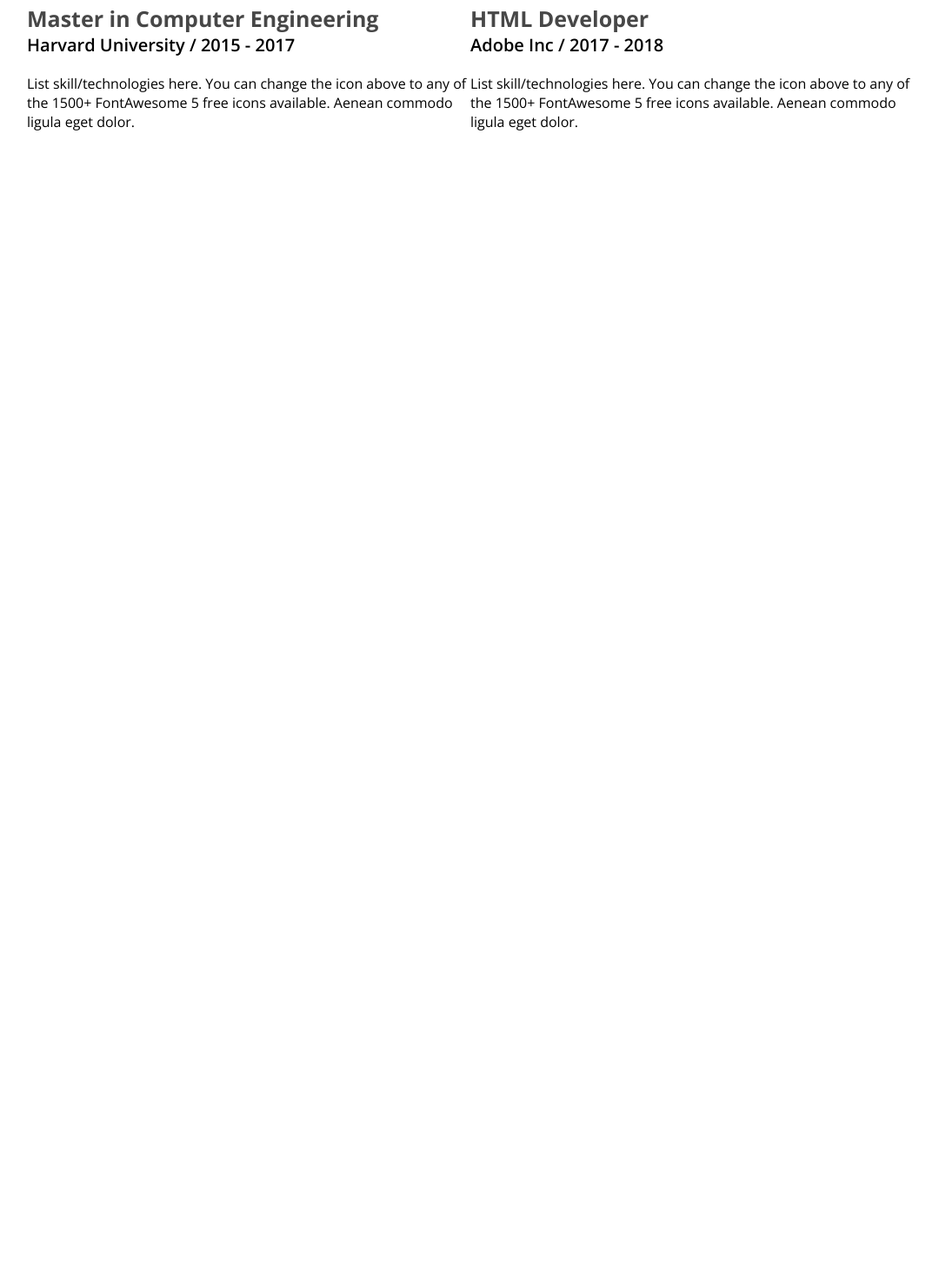
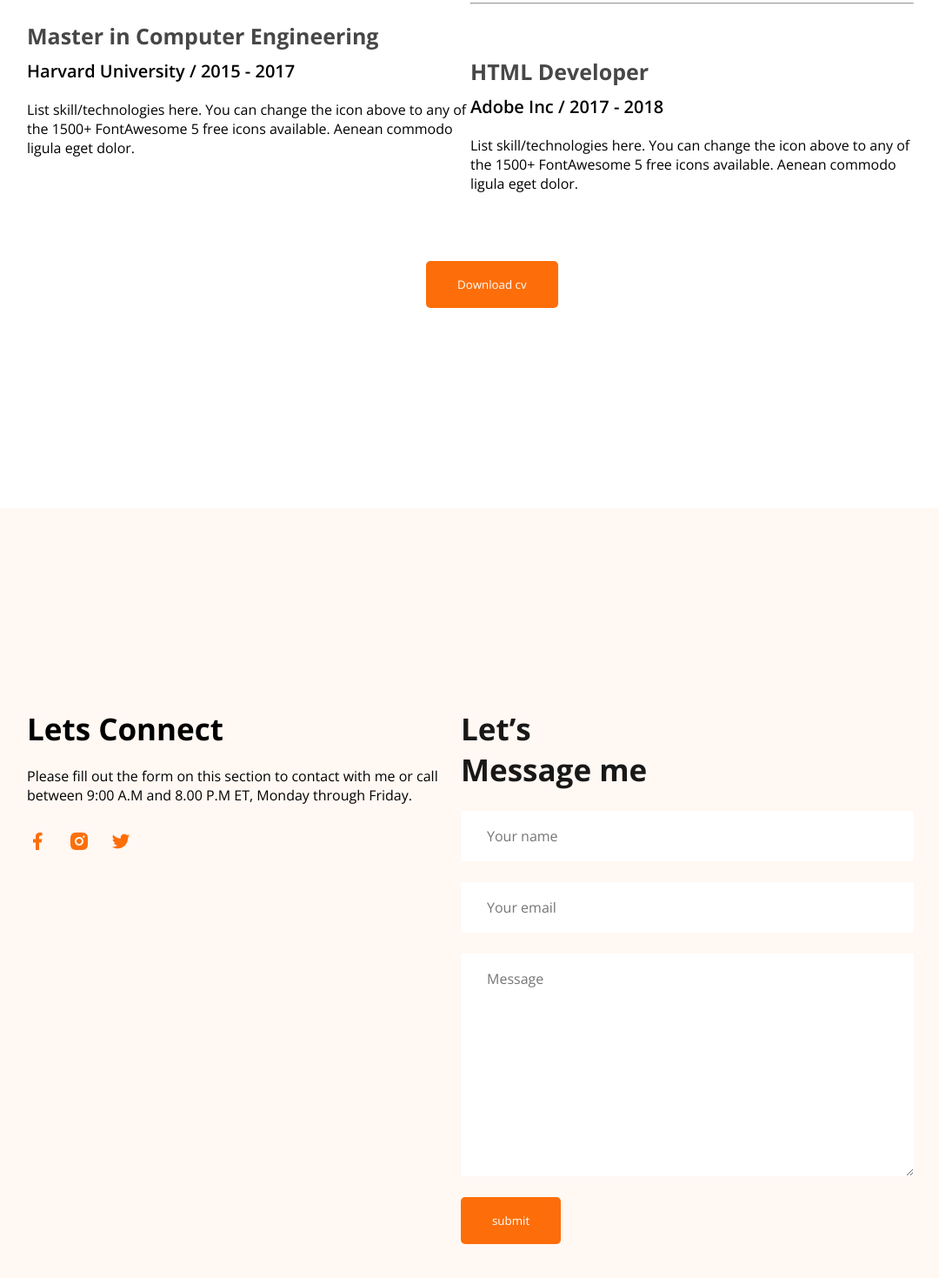
Before and after one commit to ayanC231209/portfolio-proj, a plain HTML site: page index.html in a window 1280 px wide. Shown: the part 3444-4913 px from the top of the page at 87% size, without its empty margins (99-1179 px from the left). Before the commit the page ends 3903 px from the top, so only its background shows below. Drawn offline with nearby package versions, Linux system fonts and the light colour scheme.

Commit message:
project complete

```diff
--- a/index.html
+++ b/index.html
@@ -38,7 +38,7 @@
 
 
 </div>
-
+    </header>
 <main>
 <section class="container2">
 <div class="container2-inside">
@@ -154,8 +154,43 @@
 
 
 </section>
+<button class="btn-primary" style="margin-left: 45%;" >Download cv</button>
 </main>
+<footer >
 
-    </header>
+    <div class="footer-ext">
+        <div class="footerint">
+
+
+            <h3 class="footerinthead">Lets Connect</h3>
+            <p class="footerintpara">Please fill out the form on this section to contact with me or call between 9:00 A.M and 8.00 P.M ET, Monday through Friday.</p>
+          <div class="footer-icon">
+            <a href="facebook.com"><img src="assets/icons/facebook.png" alt=""></a>
+
+            <a href="instagram.com"><img src="assets/icons/insta.png" alt=""></a>
+           <a href="x.com"><img src="assets/icons/twitter.png" alt=""></a>
+          </div>
+        </div>
+        <form class="footerint">
+
+<h3 class="footerint2head dark01">Let’s Message me</h3>
+<input type="text" name="text" id="12" placeholder="Your name" class="int-name">
+<input type="email" name="email" id="" placeholder="Your email" class="int-name">
+<textarea name="text" id="" cols="30" rows="10" placeholder="Message" class="int-name"></textarea>
+<div><button class="btn-primary">submit</button></div>
+
+        </form>
+
+
+
+    </div>
+
+
+
+
+
+</footer>
+
+
 </body>
 </html>
--- a/style.css
+++ b/style.css
@@ -49,6 +49,7 @@ nav ul a{
 
 }
 .container{
+
     background-color: #FFF8F3;
     background-image: url("assets/developer.png"),url("assets/header_bg.png");
     background-repeat: no-repeat;
@@ -115,6 +116,7 @@ main{
  margin-bottom: 130px;
 }
 .container2-inside{
+    max-width: 827;
     margin: 156px 131px;
 
 background-color: #fff;
@@ -176,6 +178,7 @@ box-shadow: 0px 6px 50px 0px rgba(0, 0, 0, 0.06);
     margin-top: 113px;
     display: flex;
     justify-content: space-around;
+
 }
 .summary-head{
    margin-top: 130px;
@@ -185,6 +188,7 @@ box-shadow: 0px 6px 50px 0px rgba(0, 0, 0, 0.06);
    font-weight: 700;
 }
 .ext-head{
+    max-width: 203px;
     margin-bottom: 30px;
     font-size: 30px;
 font-style: normal;
@@ -196,11 +200,14 @@ font-weight: 700;
 
 }
 .int-head1{
+    max-width:405px ;
     font-size: 25px;
     font-style: normal;
     font-weight: 700;
+    margin-bottom: 10px;
 }
 .int-head2{
+    max-width: 309px;
     font-size: 20px;
     font-style: normal;
     font-weight: 600;
@@ -214,3 +221,54 @@ font-weight: 700;
     margin-top: 20px;
     margin-bottom: 30px;
 }
+footer{
+margin-top: 113px;
+background-color: #FFF8F3;
+
+
+}
+.footer-ext{
+    padding: 230px 130px;
+    display: flex;
+    justify-content: space-around;
+}
+.footerinthead{
+    max-width: 227px;
+
+    font-size: 35px;
+font-style: normal;
+font-weight: 700;
+margin-bottom: 20px;
+}
+.footerintpara{
+    max-width:562px ;
+    font-size: 16px;
+font-style: normal;
+font-weight: 400;
+margin-bottom: 30px;
+}
+.footer-icon{
+    display: flex;
+    gap: 24px;
+}
+footer form{
+    display: flex;
+    flex-direction: column;
+    gap: 24px;
+}
+.footerint2head{
+ max-width: 227px;
+    font-size: 35px;
+font-style: normal;
+font-weight: 700;
+}
+footer input[type="text"], footer textarea ,footer input[type="email"]{
+    width: 461px;
+    padding: 18px 30px;
+    color: var(--Dark-03, #757575);
+    font-family: "Open Sans";
+    font-size: 16px;
+    font-style: normal;
+    font-weight: 400;
+    border: none;
+}
```
